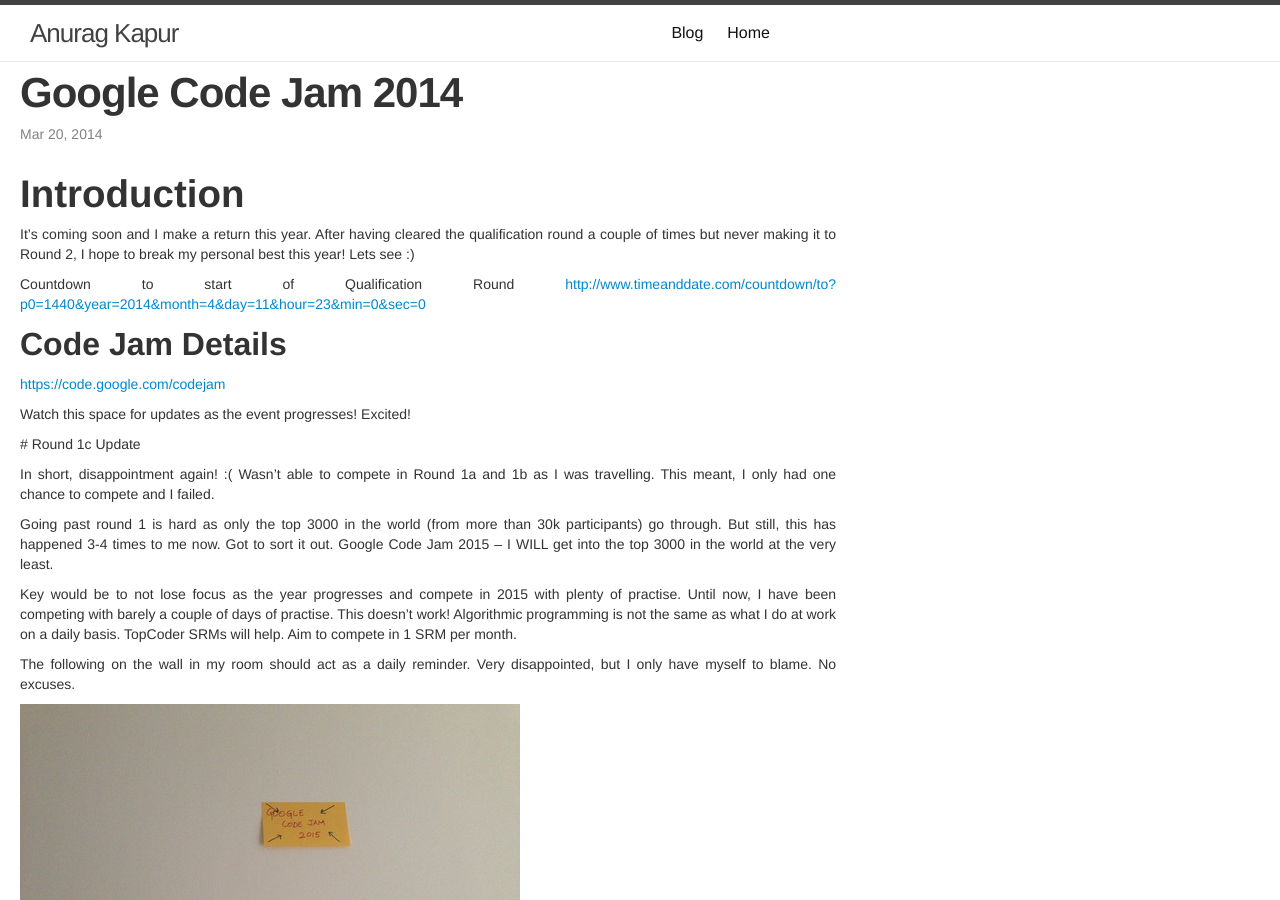
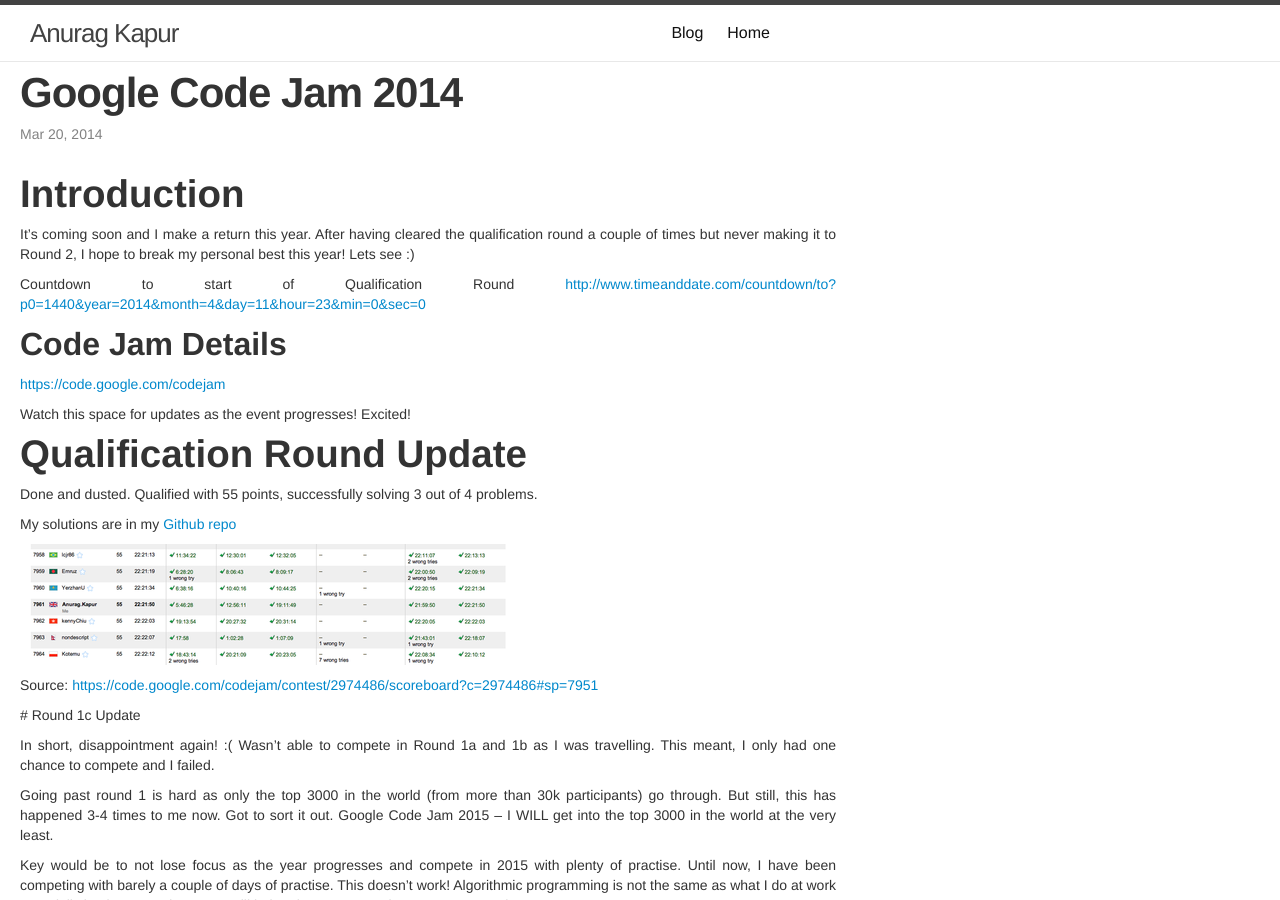
Before and after one commit to anuragkapur/anuragkapur.github.io, a Jekyll site: the page built from blog/programming/fp/haskell/_posts/2014-03-20-google-code-jam-2014.md, in a window 1280 px wide and 900 px high. Built offline with Jekyll 4.4.1, drawn with Linux system fonts in a browser that asks for light colours; comment, search, counter and statistics services are not loaded; some of the changed lines change nothing that is shown; some of the changed text lies outside the part shown.

Commit message:
Reorder post sections

```diff
--- a/blog/programming/fp/haskell/_posts/2014-03-20-google-code-jam-2014.md
+++ b/blog/programming/fp/haskell/_posts/2014-03-20-google-code-jam-2014.md
@@ -21,6 +21,15 @@
 
 Watch this space for updates as the event progresses! Excited!
 
+# Qualification Round Update
+
+Done and dusted. Qualified with 55 points, successfully solving 3 out of 4 problems.
+
+My solutions are in my [Github repo](https://github.com/anuragkapur/Google-Code-Jam/tree/master/src/main/java/com/anuragkapur/gcj2014)
+
+![](/assets/blog/programming/google-code-jam-2014/gcj3.png)
+
+Source: [https://code.google.com/codejam/contest/2974486/scoreboard?c=2974486#sp=7951](Source: https://code.google.com/codejam/contest/2974486/scoreboard?c=2974486#sp=7951)
 
 # Round 1c Update
 
@@ -33,13 +42,3 @@
 The following on the wall in my room should act as a daily reminder. Very disappointed, but I only have myself to blame. No excuses.
 
 ![](/assets/blog/programming/google-code-jam-2014/gcj2.jpg)
-
-# Qualification Round Update
-
-Done and dusted. Qualified with 55 points, successfully solving 3 out of 4 problems.
-
-My solutions are in my [Github repo](https://github.com/anuragkapur/Google-Code-Jam/tree/master/src/main/java/com/anuragkapur/gcj2014)
-
-![](/assets/blog/programming/google-code-jam-2014/gcj3.png)
-
-Source: [https://code.google.com/codejam/contest/2974486/scoreboard?c=2974486#sp=7951](Source: https://code.google.com/codejam/contest/2974486/scoreboard?c=2974486#sp=7951)
```
